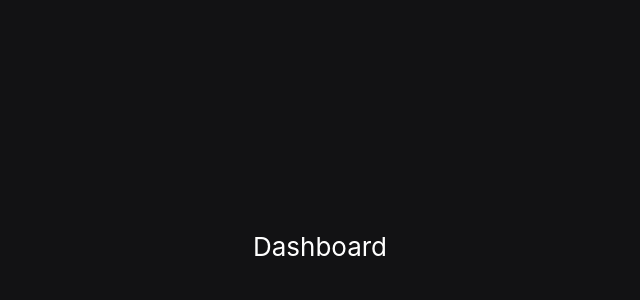
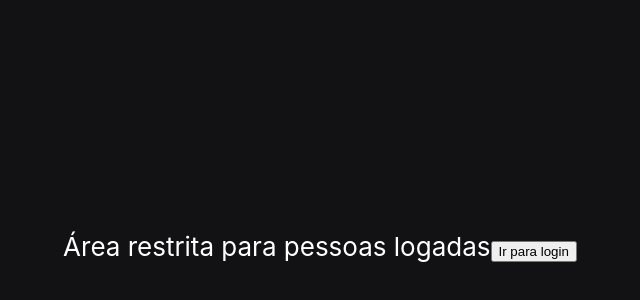
Before and after one commit to educcarnn/YouHUB, a React (Create React App) app: page /dashboard in a window 1280 px wide. Shown: the part 154-454 px from the top of the page, without its empty margins (320-960 px from the left). Built offline with nearby package versions, Linux system fonts and the light colour scheme.

Commit message:
Feat: Add tech card button

```diff
--- /dev/null
+++ b/src/components/CardInfo/index.js
@@ -0,0 +1,11 @@
+export const itemCart = (item) => {
+    return (
+      <li key={item.id} className="Li-Name">
+        <h3 className="h3-name">{item.title}</h3>
+        <span className="span-name">{item.status}</span>
+        <button>
+          Remover
+        </button>
+      </li>
+    );
+  };
--- a/src/pages/Dashboard/index.js
+++ b/src/pages/Dashboard/index.js
@@ -1,7 +1,44 @@
-function Dashboard(){
-    return (
-        <div>Dashboard</div>
-    )
+import { Redirect, useHistory, useParams } from "react-router-dom";
+import { itemCart } from "../../components/CardInfo";
+import { useState } from "react";
+
+function Dashboard({setAuthorization, authorization, user}){
+    const [open, setOpen] = useState(false)
+
+    let history = useHistory()
+
+    const handleClick = () => {
+        history.push('/')
+        localStorage.removeItem('token')
+        setAuthorization(false)
+    }
+    const handleLogin = () => {
+        history.push('/')
+    }
+
+    if(authorization) {
+        return (
+            <div>
+                <button onClick={handleClick}>Voltar</button>
+                <span>Olá, {user.name}</span>
+                <span>{user.course_module}</span>
+                <button onClick={() => setOpen(true)}>Adicionar</button>
+                <ul>
+                    {user.techs.map(itemCart)}
+                </ul>
+            </div>
+        )
+    }else {
+        return (
+            <div>
+                <span>Área restrita para pessoas logadas</span>
+                <button onClick={handleLogin}>Ir para login</button>
+            </div>
+        )
+    }
+
+
+
 }
 
 export default Dashboard
--- a/src/pages/Login/index.js
+++ b/src/pages/Login/index.js
@@ -7,14 +7,13 @@ import { Api } from '../../services/api';
 import { FormStyle } from './style';
 import { useState } from 'react';
 
-function Login(){
+function Login({setAuthorization, setUser}){
     const [redirect, setRedirect] = useState(false)
     let history = useHistory()
 
     function handleClick() {
         history.push("/register");
     }
-
 
     let schema = yup.object().shape({
         email: yup.string().required('Digite um e-mail válido para continuar'),
@@ -31,10 +30,14 @@ function Login(){
             }
           })
           .then((res) => {
+
             if(res.status === 200) {
-                toast.success('Sucesso no login')
-                localStorage.setItem('token', res.data.token)
-                setRedirect(true)
+                    toast.success('Sucesso no login')
+                    localStorage.setItem('token', res.data.token)
+                    setRedirect(true)
+                    setUser(res.data.user)
+
+                setAuthorization(true)
             }
           })
           .catch((error) => {
--- a/src/routes/index.js
+++ b/src/routes/index.js
@@ -2,19 +2,23 @@ import { Switch, BrowserRouter, Route } from "react-router-dom";
 import Dashboard from "../pages/Dashboard";
 import Login from "../pages/Login";
 import Register from "../pages/Register";
+import { useState } from "react";
 
 const Routes = () => {
+    const [authorization, setAuthorization] = useState(false)
+    const [user, setUser] = useState([])
+
     return (
    <BrowserRouter>
         <Switch>
           <Route exact path="/">
-            <Login/>
+            <Login setAuthorization={setAuthorization} setUser={setUser}/>
           </Route>
           <Route exact path="/register">
             <Register/>
           </Route>
           <Route exact path="/dashboard">
-            <Dashboard/>
+            <Dashboard setAuthorization={setAuthorization} authorization={authorization} user={user}/>
           </Route>
         </Switch>
        </BrowserRouter>
```
Also changed, not shown: src/pages/Register/index.js (+5 -6 lines), src/pages/Dashboard/style.jsx (added), 1 other file (tests, documents, lock files or other folders).
